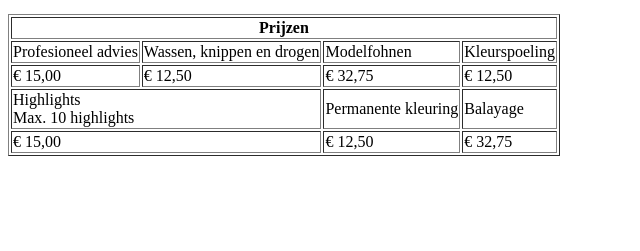
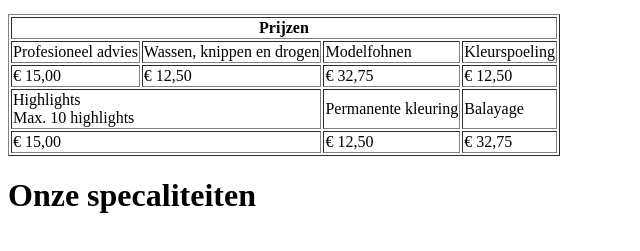
Before and after one commit to angelobrando/Challenge-HTML-CSS, a plain HTML site: page Hairwebsite/index.html in a window 1280 px wide. Shown: the part 259-510 px from the top of the page, without its empty margins (0-640 px from the left). Drawn offline with Linux system fonts and the light colour scheme.

Commit message:
Opdracht 2

```diff
--- a/Hairwebsite/index.html
+++ b/Hairwebsite/index.html
@@ -40,5 +40,6 @@
         <td colspan="2">€ 32,75</td>
     </tr>
 </table>
+<h1> Onze specaliteiten</h1>
 </body>
 </html>
```
